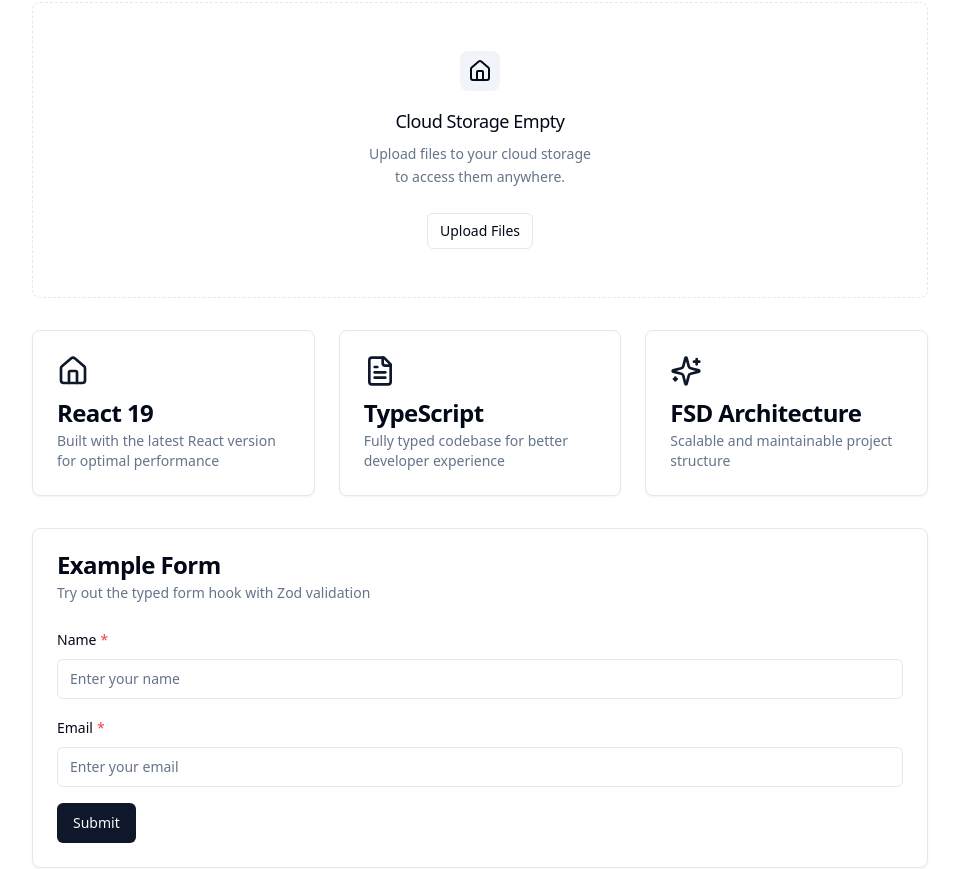
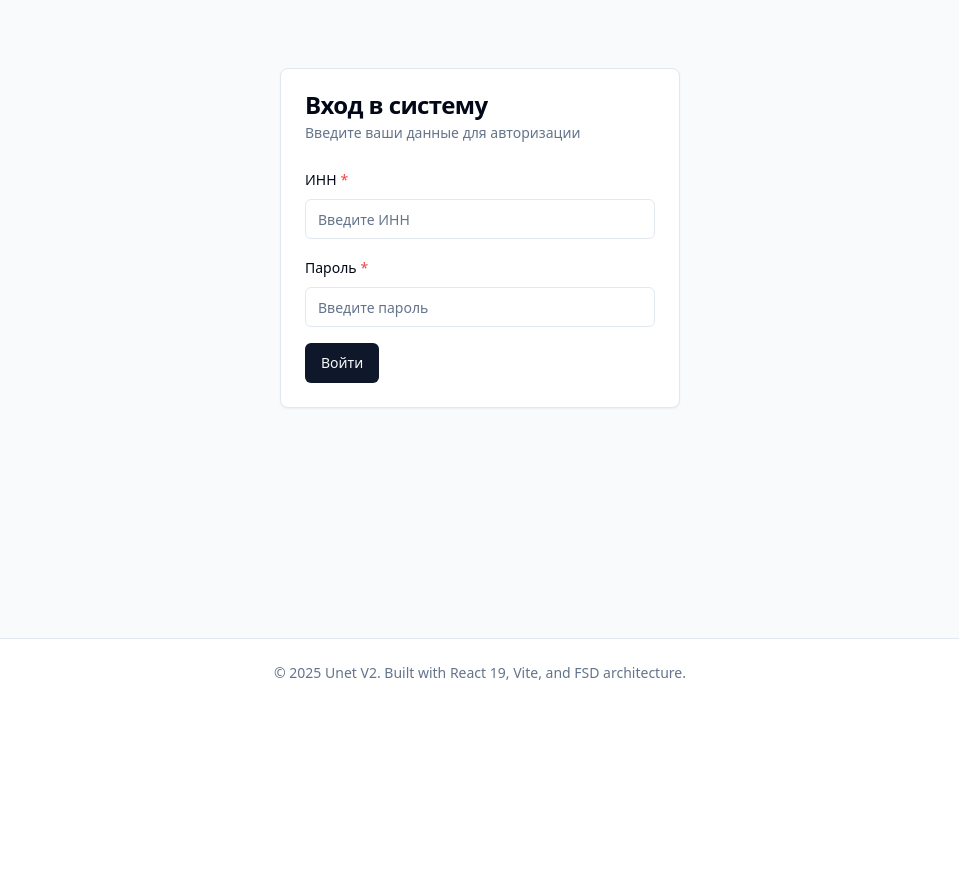
Before and after one commit to tukembaev/unet_v2, a React (Vite) app: page / in a window 1280 px wide. Shown: the part 219-1088 px from the top of the page, without its empty margins (160-1119 px from the left). After the commit the page ends 926 px from the top, so only its background shows below. Built offline with nearby package versions, Linux system fonts and the light colour scheme.

Commit message:
`Removed auth API and schema, updated login form to use query hook`

```diff
--- a/src/app/providers/routes.ts
+++ b/src/app/providers/routes.ts
@@ -1,8 +1,8 @@
 // Define route paths as constants for type safety
 export const ROUTES = {
-  HOME: '/',
+  HOME: '/home',
   ABOUT: '/about',
-
+  AUTH: '/',
   // Структура
   EDUCATION_MANAGEMENT: '/structure/education-management',
   IT_DEPARTMENT: '/structure/it-department',
--- a/src/features/auth/model/api.ts
+++ b/src/features/auth/model/api/index.ts
@@ -1,6 +1,6 @@
 import axios from "axios";
 import {jwtDecode} from "jwt-decode";
-import { LoginResponse, User } from "./types";
+import { LoginResponse, User } from "../types";
 import { apiClient } from "shared/config";
 
 const API_URL = "https://utask.kstu.kg";
--- /dev/null
+++ b/src/features/auth/model/queries/index.ts
@@ -0,0 +1,20 @@
+import { useMutation } from "@tanstack/react-query";
+import { loginRequest } from "../api";
+export function useLogin() {
+  return useMutation({
+    mutationFn: ({ username, password }: { username: string; password: string }) =>
+      loginRequest(username, password),
+
+    onSuccess: (user) => {
+      console.log("✅ Login success:", user);
+      // Здесь ты можешь:
+      // - сделать navigate("/home")
+      // - dispatch(setUser(user))
+      // - показать уведомление
+    },
+
+    onError: (error: any) => {
+      console.error("❌ Login error:", error);
+    },
+  });
+}
--- a/src/features/auth/model/schema.ts
+++ b/src/features/auth/model/schema/index.ts
@@ -1,7 +1,7 @@
 import { z } from "zod";
 
 export const loginSchema = z.object({
-  email: z.string().min(1, "Введите ИНН").regex(/^\d+$/, "ИНН должен содержать только цифры"),
+  username: z.string().min(1, "Введите ИНН").regex(/^\d+$/, "ИНН должен содержать только цифры"),
   password: z.string().min(1, "Введите пароль"),
 });
 
--- a/src/features/auth/ui/LoginForm.tsx
+++ b/src/features/auth/ui/LoginForm.tsx
@@ -2,38 +2,28 @@ import React from "react";
 import { zodResolver } from "@hookform/resolvers/zod";
 import { useForm } from "react-hook-form";
 import { loginSchema, LoginFormValues } from "../model/schema";
-import { loginRequest } from "../model/api";
-import { Button, Card, CardContent, CardDescription, CardHeader, CardTitle } from "shared/ui";
+import {
+  Button,
+  Card,
+  CardContent,
+  CardDescription,
+  CardHeader,
+  CardTitle,
+} from "shared/ui";
 import { FormField } from "shared/lib";
-import { toast } from "sonner";
+import { useLogin } from "../model/queries";
 
 
 export const LoginForm: React.FC = () => {
   const form = useForm<LoginFormValues>({
     resolver: zodResolver(loginSchema),
     defaultValues: {
-      email: "",
+      username: "",
       password: "",
     },
   });
 
-  const onSubmit = async (values: LoginFormValues) => {
-    try {
-      const user = await loginRequest(values.email, values.password);
-
-      toast.success(`Добро пожаловать, ${user.first_name} ${user.surname}!`, {
-        description: "Вы успешно вошли в систему.",
-      });
-      form.reset();
-
-    } catch (error: any) {
-      toast.error("Ошибка входа", {
-        description: error?.message || "Пожалуйста, попробуйте еще раз.",
-      });
-    }
-  };
-
-  const isSubmitting = form.formState.isSubmitting;
+  const { mutateAsync: login, isPending } = useLogin();
 
   return (
     <Card>
@@ -43,10 +33,13 @@ export const LoginForm: React.FC = () => {
       </CardHeader>
 
       <CardContent>
-        <form onSubmit={form.handleSubmit(onSubmit)} className="space-y-4">
+        <form
+          onSubmit={form.handleSubmit((values) => login(values))} // 🔥 используем login напрямую
+          className="space-y-4"
+        >
           <FormField
             form={form}
-            name="email"
+            name="username"
             label="ИНН"
             placeholder="Введите ИНН"
             required
@@ -60,13 +53,11 @@ export const LoginForm: React.FC = () => {
             required
           />
 
-          <Button type="submit" disabled={isSubmitting}>
-            {isSubmitting ? "Загрузка..." : "Войти"}
+          <Button type="submit" disabled={isPending || form.formState.isSubmitting}>
+            {isPending || form.formState.isSubmitting ? "Загрузка..." : "Войти"}
           </Button>
         </form>
       </CardContent>
-
-
     </Card>
   );
 };
```
Also changed, not shown: src/features/auth/model/types/index.ts (renamed from src/features/auth/model/types.ts).
